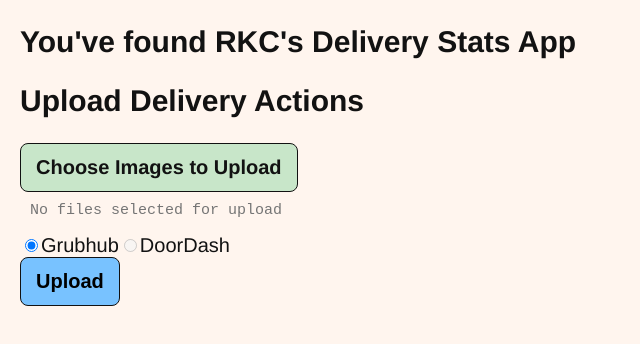
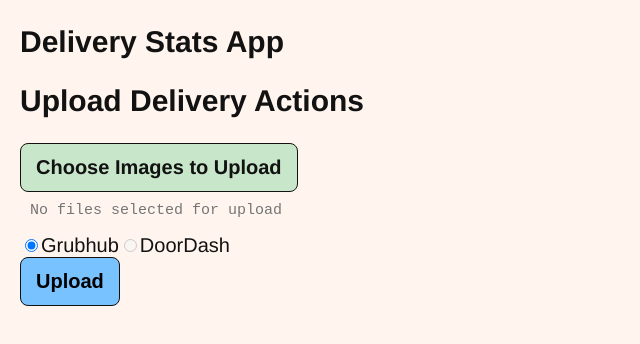
Before and after one commit to dradickal/delivery-ocr, a React (Vite) app: page / in a window 1280 px wide. Shown: the top 344 px of the page, without its empty margins (0-640 px from the left). Built offline with nearby package versions, Linux system fonts and the light colour scheme.

Commit message:
minor changes

```diff
--- a/src/App.jsx
+++ b/src/App.jsx
@@ -4,7 +4,7 @@
 function DeliveryStatsApp() {
     return (
         <>
-            <h1>You've found RKC's Delivery Stats App</h1>
+            <h1>Delivery Stats App</h1>
             <ImageUpload />
         </>
     )
--- a/src/ImageUpload.jsx
+++ b/src/ImageUpload.jsx
@@ -67,8 +67,10 @@
                 <label className="button" htmlFor="upload-input">Choose Images to Upload</label>
                 <input type="file" id="upload-input" multiple name="images" accept="image/*" onChange={handleFileSelection}/>
                 <br />
-                    <pre>{files.length ? '' : emptyUpload}</pre>
-                    <pre>{ignoredFiles.length ? `Selected files are already included for upload:\n ~ ${ignoredFiles.join("\n ~ ")}` : ''}</pre>
+                    <pre>
+                        {!files.length && emptyUpload}
+                        {!!ignoredFiles.length && `Selected files are already included for upload:\n ~ ${ignoredFiles.join("\n ~ ")}`}
+                    </pre>
                 <div id="preview">
                     {files.map(file =>
                         <ImagePreview file={file} handleRemove={handleRemove} key={file.name}/>
```
